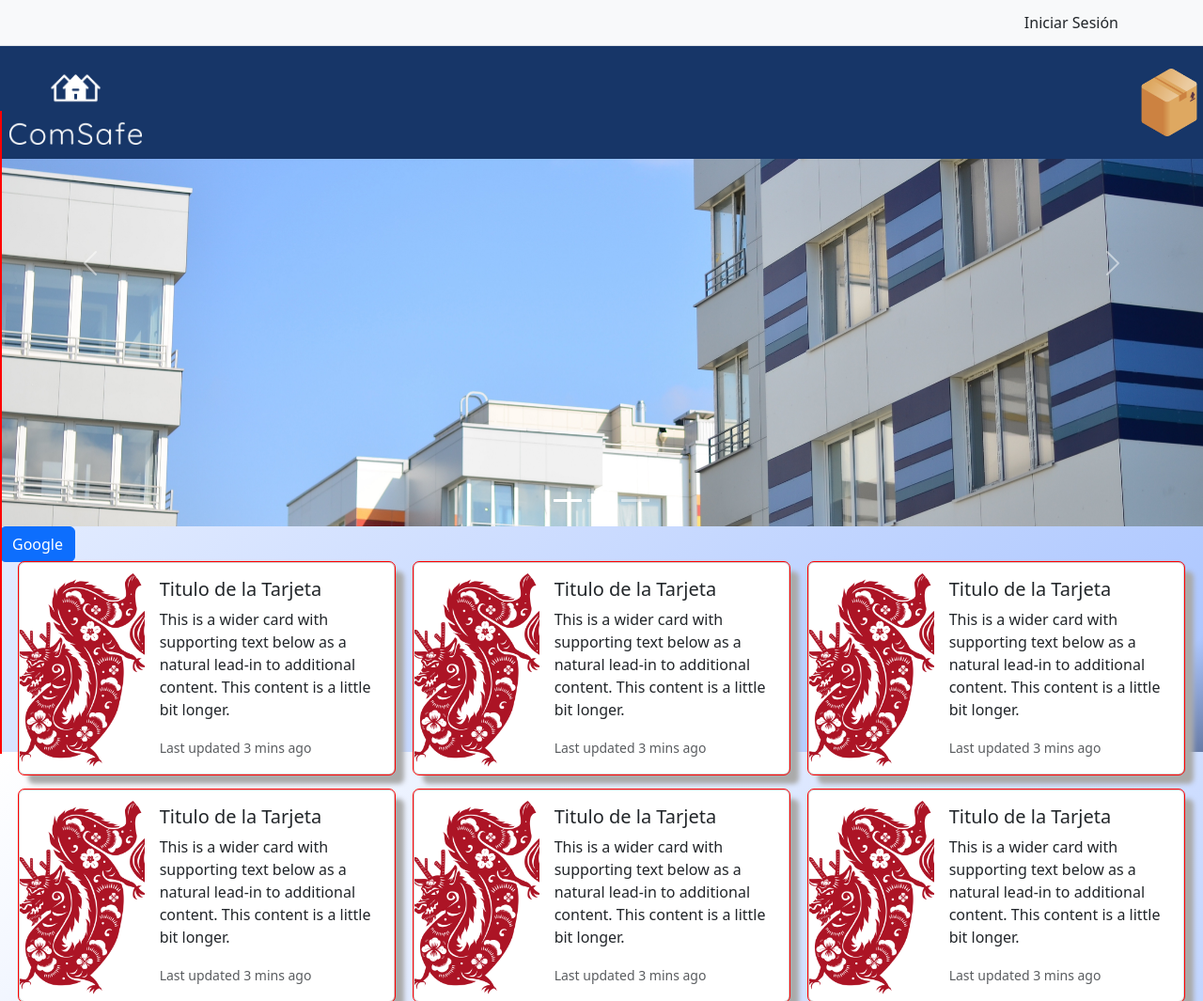
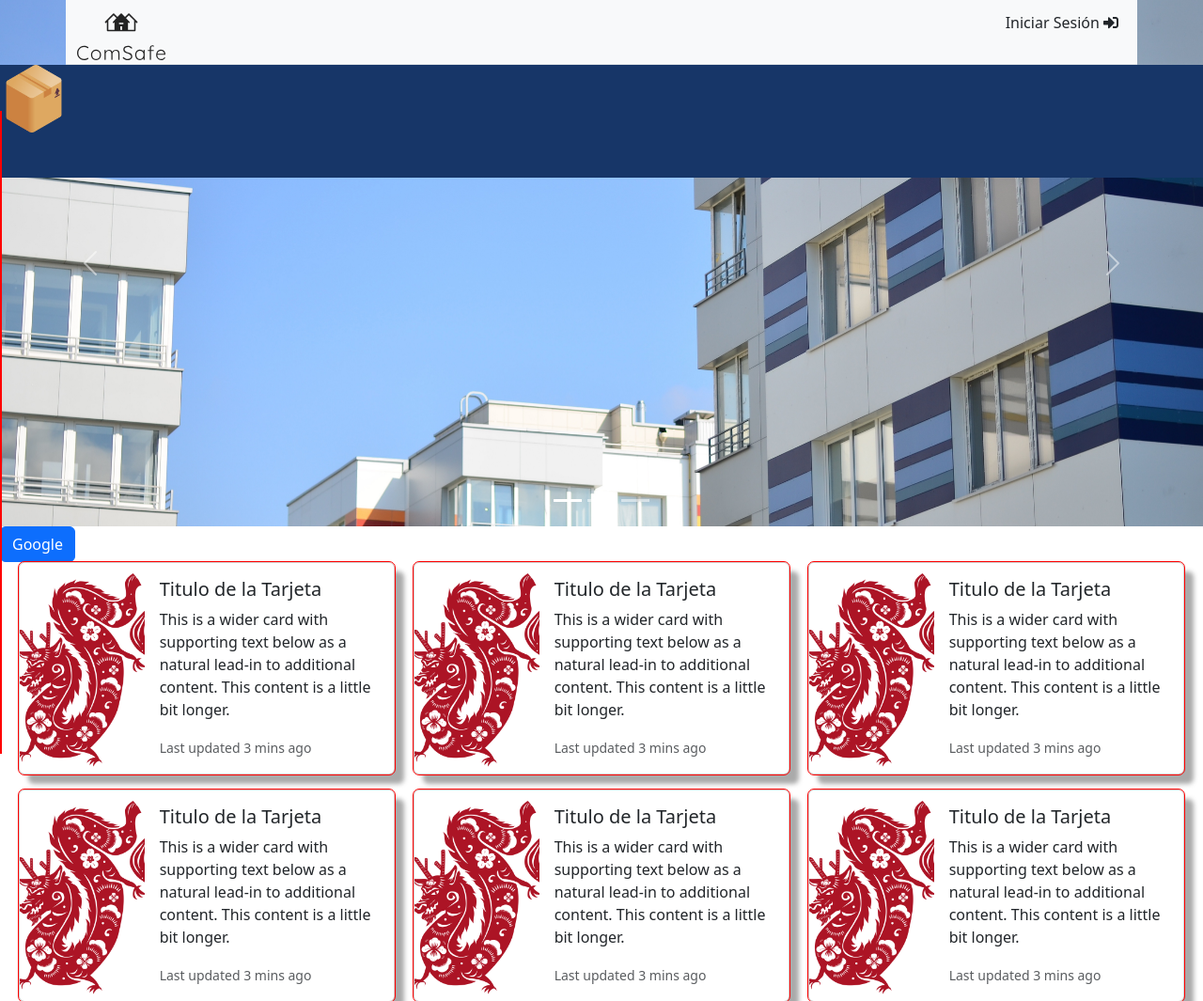
Before and after one commit to PedroAntonioKira/ProyectoISW, a PHP site: page / in a window 1280 px wide. Shown: the top 1065 px of the page at 94% size. Run offline with PHP 8.4, Linux system fonts and the light colour scheme.

Commit message:
Updated header

```diff
--- a/css/Cabecera.css
+++ b/css/Cabecera.css
@@ -18,14 +18,12 @@
   /*background-color: #c94cffc7;*/
   background-color: #173668;
   display: flex;
-  justify-content: center;
 }
 
 .contenedorLogo .contendorLogoComSafe {
   height: 100%;
   width: auto;
   display: flex;
-  justify-content: center;
 }
 .contenedorLogo .contendorLogoComSafe img {
   height: 100%;
@@ -96,7 +94,6 @@
   list-style: none;
   display: flex;
   justify-content: space-evenly;
-  align-items: center;
   height: 100%;
   width: 100%;
   margin: 0;
@@ -114,7 +111,6 @@
   text-decoration: none;
   height: 100%;
   display: flex;
-  align-items: center;
   padding: 0px 20px;
   font-weight: bolder;
 }
@@ -142,7 +138,6 @@
 
   .contenedorLogo {
     display: flex;
-    align-items: center;
     justify-content: space-between;
     height: 15vh;
     width: 100%;
@@ -155,7 +150,6 @@
   .contenedorBotonesMenuResponsive {
     height: 100%;
     display: flex;
-    align-items: center;
   }
 
   .contenedorBotonesMenuResponsive label {
@@ -165,13 +159,11 @@
   .contenedorBotonesMenuResponsive .botonMenuResponsive01 {
     height: 100%;
     display: flex;
-    align-items: center;
     transition: ease-in 0.75s all;
   }
 
   .contenedorBotonesMenuResponsive .botonMenuResponsive02 {
     height: 100%;
-    align-items: center;
     transition: ease-in 0.75s all;
   }
 
--- a/css/Cuerpo.css
+++ b/css/Cuerpo.css
@@ -5,24 +5,7 @@
 
 body {
   background: rgb(255, 255, 255);
-  background: -moz-linear-gradient(
-    143deg,
-    rgba(255, 255, 255, 1) 0%,
-    rgba(173, 199, 255, 1) 93%,
-    rgba(23, 54, 120, 0.6587009803921569) 100%
-  );
-  background: -webkit-linear-gradient(
-    143deg,
-    rgba(255, 255, 255, 1) 0%,
-    rgba(173, 199, 255, 1) 93%,
-    rgba(23, 54, 120, 0.6587009803921569) 100%
-  );
-  background: linear-gradient(
-    143deg,
-    rgba(255, 255, 255, 1) 0%,
-    rgba(173, 199, 255, 1) 93%,
-    rgba(23, 54, 120, 0.6587009803921569) 100%
-  );
+
   filter: progid:DXImageTransform.Microsoft.gradient(startColorstr="#ffffff",endColorstr="#173678",GradientType=1);
 }
 
--- a/index.php
+++ b/index.php
@@ -16,20 +16,25 @@
     <link rel="stylesheet" href="css/Tarjeta.css">
     <link rel="stylesheet" href="css/Footer.css">
 
+    <!--CDNs externos-->
+    <link href="https://cdnjs.cloudflare.com/ajax/libs/font-awesome/5.15.3/css/all.min.css" rel="stylesheet">
+
 </head>
 <body >
     <header>
-        <nav class="py-1 bg-light border-bottom">
-            <div class="container d-flex flex-wrap justify-content-end">
-                <ul class="nav">
-                    <li class="nav-item"><a href="#" class="nav-link link-dark px-2">Iniciar Sesión</a></li>
-                </ul>
+        <nav class="container">
+            <div class="py-1 bg-light border-bottom row">
+                <div class="col">
+                    <img src="./img/LogoVertical.svg" height="60"></img>
+                </div>
+                <div class="d-flex flex-wrap justify-content-end col">
+                    <ul class="nav">
+                        <li class="nav-item"><a href="#" class="nav-link link-dark px-2">Iniciar Sesión <i class="fas fa-sign-in-alt"></i></a></li>
+                    </ul>
+                </div>
             </div>
         </nav>
         <div class="contenedorLogo">
-            <div class="contendorLogoComSafe">
-                <img src="img/LogoCOMSAFE03.png" alt="contendorLogoComSafe">
-            </div>
 
             <div class="contenedorBotonesMenuResponsive">
                 <input type="checkbox" id="check" class="checkResponsive">
```
Also changed, not shown: img/LogoVertical.svg (added), img/vertical.svg (deleted).
